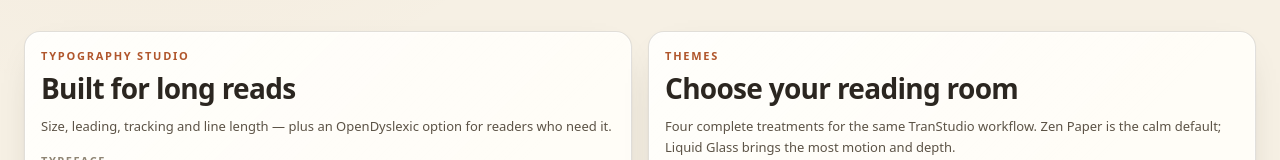
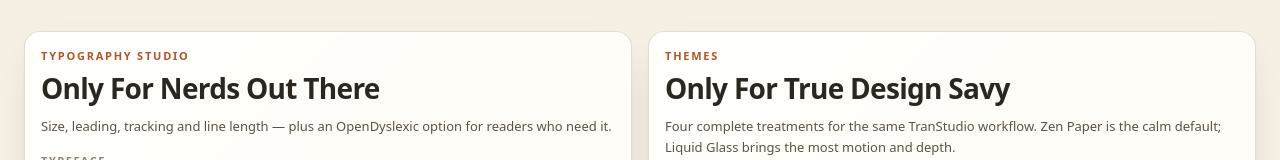
Before and after one commit to sadapay404/YT_transcript, a Next.js app: page / in a window 1280 px wide. Shown: the part 396-556 px from the top of the page. Built offline with nearby package versions, Linux system fonts and the light colour scheme; no server answers; a web font is replaced by a local one.

Commit message:
Update LandingView.tsx

```diff
--- a/src/components/landing/LandingView.tsx
+++ b/src/components/landing/LandingView.tsx
@@ -62,7 +62,7 @@ export function LandingView() {
         <div className="panel p-4">
           <SectionHeading
             eyebrow="Typography studio"
-            title="Built for long reads"
+            title="Only For Nerds Out There"
             body="Size, leading, tracking and line length — plus an OpenDyslexic option for readers who need it."
           />
           <div className="mt-4">
@@ -73,7 +73,7 @@ export function LandingView() {
         <div className="panel p-4">
           <SectionHeading
             eyebrow="Themes"
-            title="Choose your reading room"
+            title="Only For True Design Savy"
             body="Four complete treatments for the same TranStudio workflow. Zen Paper is the calm default; Liquid Glass brings the most motion and depth."
           />
           <div className="mt-4">
```
